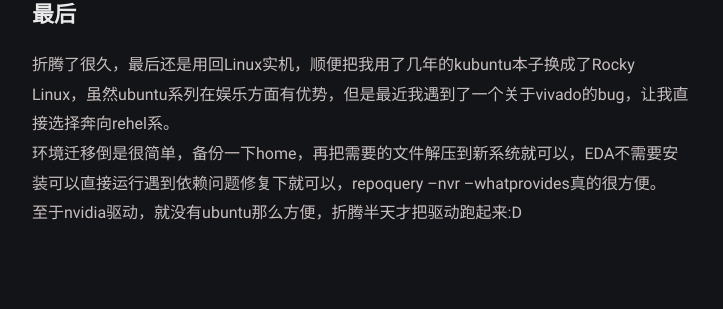
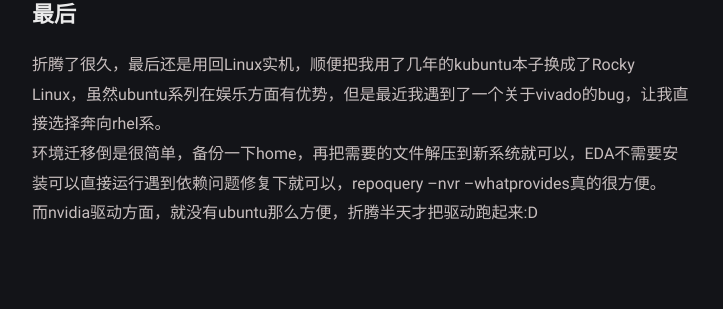
Before and after one commit to touchspeed/touchspeed.github.io, a Jekyll site: the page built from _posts/2024-05-07-ic-eda-on-windows-using-wsl/2024-05-07-ic-eda-on-windows-using-wsl.md, in a window 1280 px wide and 900 px high, scrolled down 11778 px. Shown: the part 295-604 px from the top of the window, without its empty margins (278-1001 px from the left). Built offline with Jekyll 4.4.1, drawn with Linux system fonts in a browser that asks for light colours.

Commit message:
fix post

```diff
--- a/_posts/2024-05-07-ic-eda-on-windows-using-wsl/2024-05-07-ic-eda-on-windows-using-wsl.md
+++ b/_posts/2024-05-07-ic-eda-on-windows-using-wsl/2024-05-07-ic-eda-on-windows-using-wsl.md
@@ -172,6 +172,6 @@ Virtuoso，过程比较乱，没有整理<br>
 
 
 ## 最后
-折腾了很久，最后还是用回Linux实机，顺便把我用了几年的kubuntu本子换成了Rocky Linux，虽然ubuntu系列在娱乐方面有优势，但是最近我遇到了一个关于vivado的bug，让我直接选择奔向rehel系。<br>
+折腾了很久，最后还是用回Linux实机，顺便把我用了几年的kubuntu本子换成了Rocky Linux，虽然ubuntu系列在娱乐方面有优势，但是最近我遇到了一个关于vivado的bug，让我直接选择奔向rhel系。<br>
 环境迁移倒是很简单，备份一下home，再把需要的文件解压到新系统就可以，EDA不需要安装可以直接运行遇到依赖问题修复下就可以，repoquery --nvr --whatprovides真的很方便。<br>
-至于nvidia驱动，就没有ubuntu那么方便，折腾半天才把驱动跑起来:D
+而nvidia驱动方面，就没有ubuntu那么方便，折腾半天才把驱动跑起来:D
```
